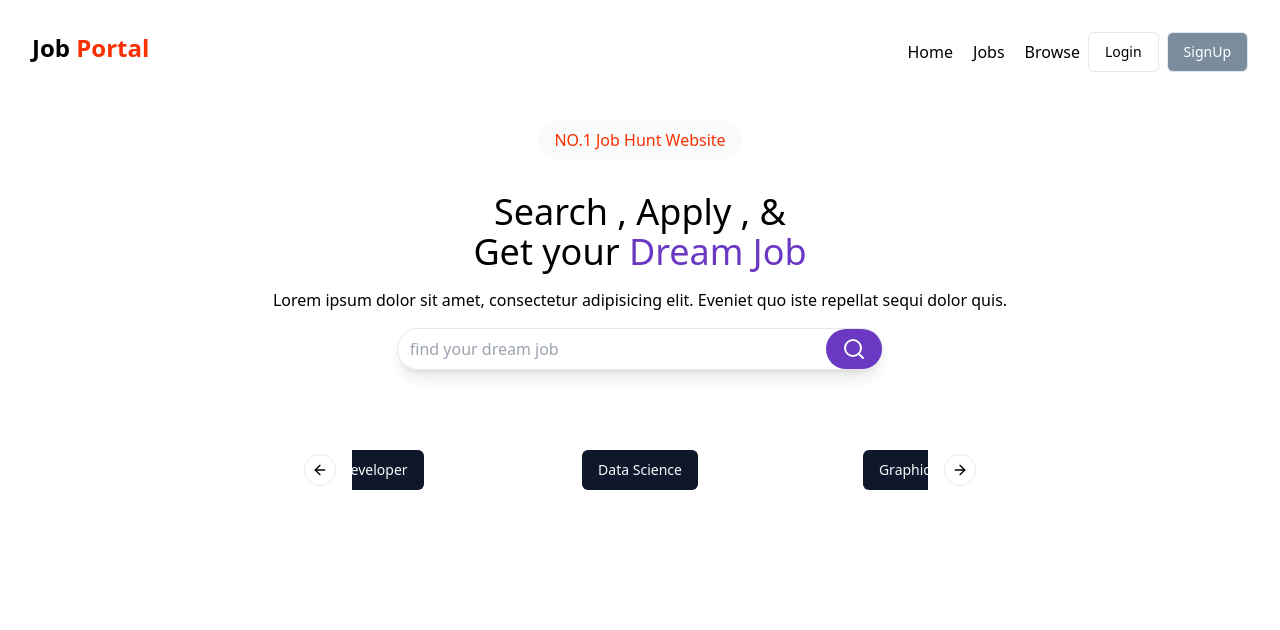
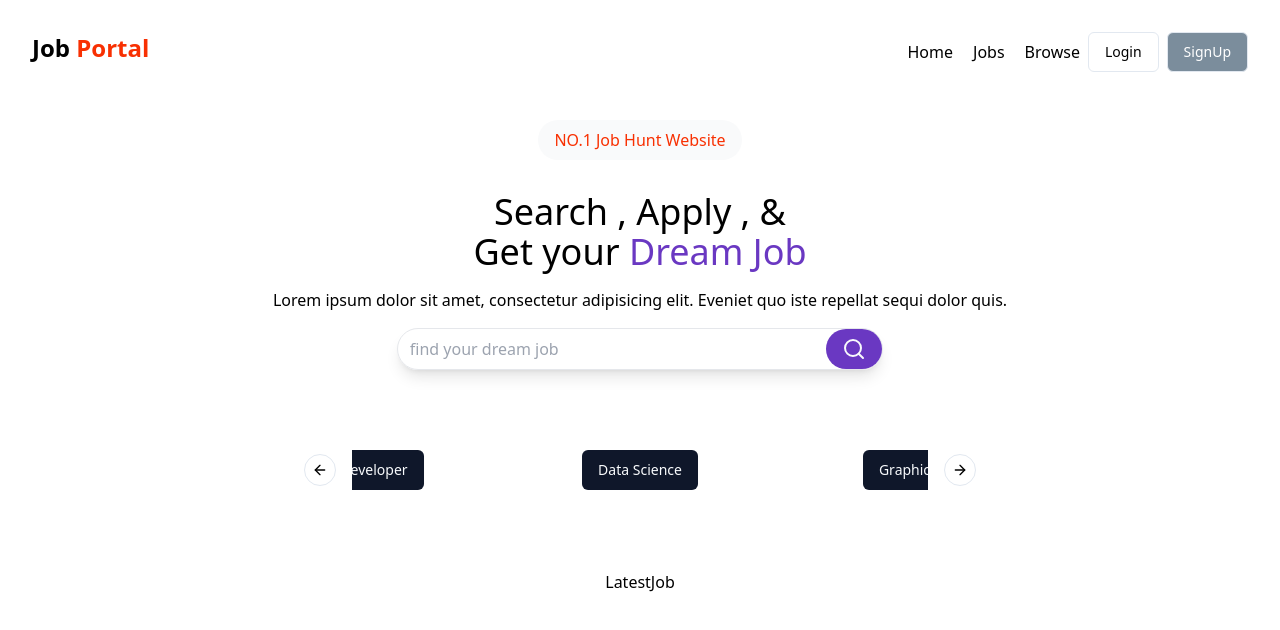
Before and after one commit to MgMorshed123/ClientCarrer, a React (Vite) app: page / in a window 1280 px wide. Shown: the top 630 px of the page. Built offline with nearby package versions, Linux system fonts and the light colour scheme.

Commit message:
adding latest jobe opening

```diff
--- a/src/components/Home/Home.jsx
+++ b/src/components/Home/Home.jsx
@@ -2,6 +2,7 @@ import React from "react";
 import Navbar from "../shared/Navbar";
 import HeroSection from "../HeroSection/HeroSection";
 import CategorySection from "../CategorySection/CategorySection";
+import LatestJob from "../LatestJob/LatestJob";
 
 const Home = () => {
   return (
@@ -9,6 +10,7 @@ const Home = () => {
       <Navbar></Navbar>
       <HeroSection></HeroSection>
       <CategorySection></CategorySection>
+      <LatestJob></LatestJob>
     </div>
   );
 };
--- /dev/null
+++ b/src/components/LatestJob/LatestJob.jsx
@@ -0,0 +1,7 @@
+import React from "react";
+
+const LatestJob = () => {
+  return <div>LatestJob</div>;
+};
+
+export default LatestJob;
```
